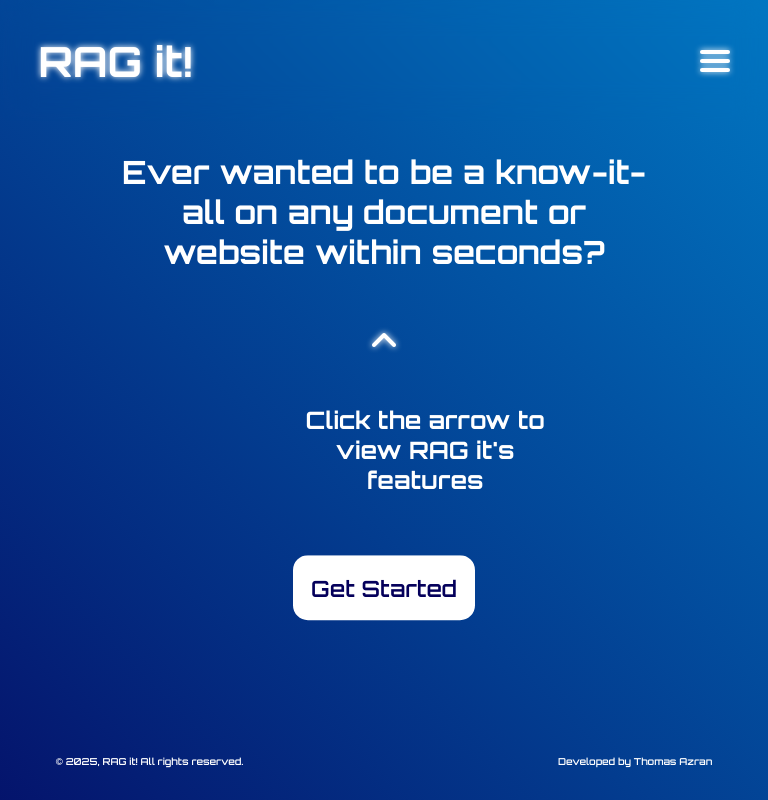
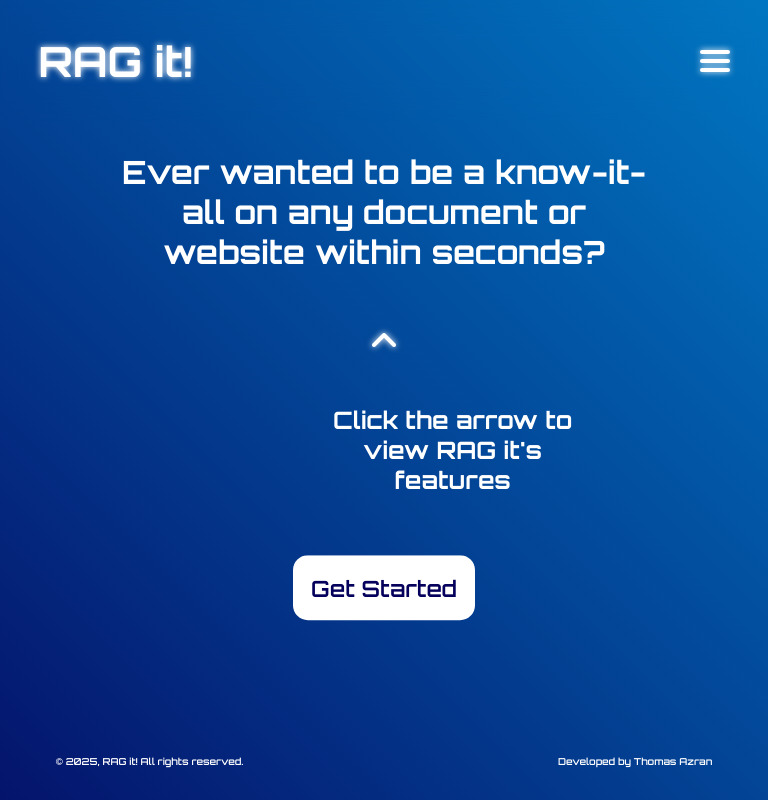
Before and after one commit to Takumi-2112/ragit_client, a React (Vite) app in the folder client/: page / in a window 768 px wide. Built offline with nearby package versions, Linux system fonts and the light colour scheme; a web font is replaced by a local one.

Commit message:
fixing front end

```diff
--- a/client/src/styles/App.css
+++ b/client/src/styles/App.css
@@ -228,7 +228,7 @@
   }
 
   .invisible-about h2 {
-    margin: 0 0 0 15%;
+    margin: 0 0 0 25%;
     justify-self: center;
     width: 50%;
     text-align: center;
--- a/client/src/styles/Interface.css
+++ b/client/src/styles/Interface.css
@@ -47,6 +47,9 @@
 
 /* Tablets */
 @media (min-width: 768px) and (max-width: 1023px) {
+  .interface-title{
+    margin: 15% 0 0 0;
+  }
 
 }
 
```
